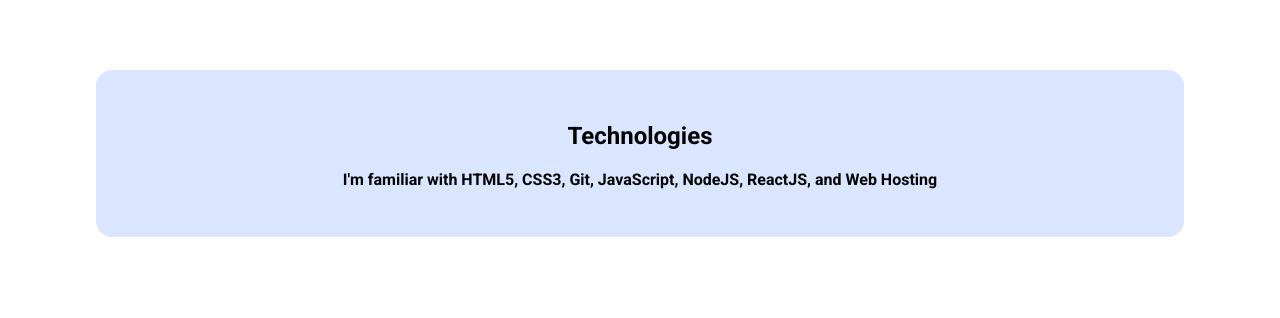
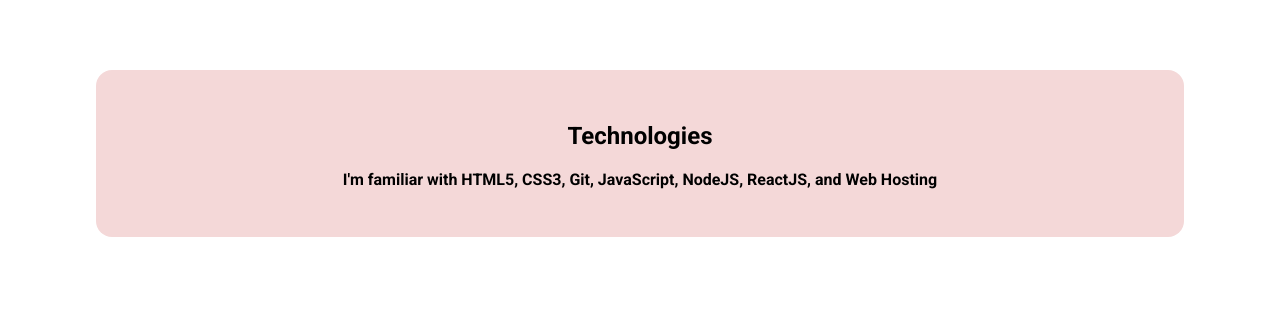
Before and after one commit to Narendra-94/portfolio, a plain HTML site: page index.html in a window 1280 px wide. Shown: the part 604-922 px from the top of the page. Drawn offline with Linux system fonts and the light colour scheme.

Commit message:
Update style.css

```diff
--- a/style.css
+++ b/style.css
@@ -2,7 +2,7 @@
 
 :root {
   --primary-color: #8e2424;
-  --off-white: #dae6ff;
+  --off-white: #f4d8d8;
   --dark-gray: #6b7280;
 }
 
```
